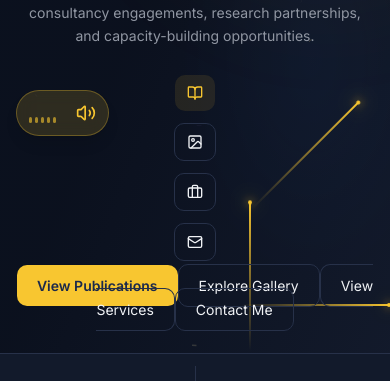
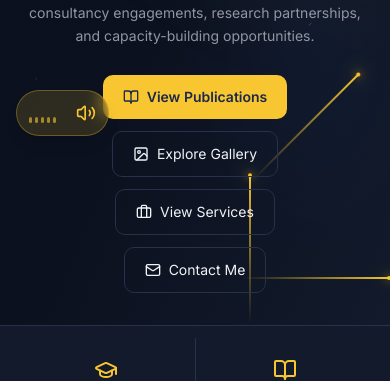
Before and after one commit to Abel-Ability/osagie, a React (Vite) app: page / in a window 390 px wide. Shown: the part 688-1069 px from the top of the page. Built offline with nearby package versions, Linux system fonts and the light colour scheme; no server answers.

Commit message:
HeroSection buttons: full text on mobile and desktop

```diff
--- a/src/components/home/HeroSection.jsx
+++ b/src/components/home/HeroSection.jsx
@@ -159,30 +159,19 @@ export default function HeroSection() {
             <p className="text-muted-foreground leading-relaxed text-sm sm:text-base">
               Welcome to my personal academic and professional website. I am passionate about advancing knowledge through teaching, research, innovation, and professional consultancy. My work spans Geophysics, Geographic Information Systems (GIS), Remote Sensing, Data Analytics, Educational Technology, Scientific Programming, and Digital Solutions Development. This platform provides access to my publications, research projects, maps, software solutions, training opportunities, and professional services. I welcome collaborations, consultancy engagements, research partnerships, and capacity-building opportunities.
             </p>
-            <div className="flex flex-col sm:flex-row items-center justify-center gap-3 pt-2 w-full">
-              <Link to="/publications" className="flex items-center justify-center gap-2 sm:hidden px-3 py-2.5 bg-gold/10 text-gold rounded-lg hover:bg-gold/20 transition-all text-xs sm:text-sm" aria-label="View Publications">
-                <BookOpen className="w-4 h-4" />
-                <span className="hidden sm-inline">View Publications</span>
+            <div className="flex flex-col items-center justify-center gap-3 pt-2 w-full">
+              <Link to="/publications" className="inline-flex items-center justify-center gap-2 px-5 py-3 sm:py-2.5 bg-gold text-navy font-semibold rounded-lg hover:bg-gold/90 transition-all text-sm">
+                <BookOpen className="w-4 h-4" /> View Publications
               </Link>
-              <Link to="/gallery" className="flex items-center justify-center gap-2 sm:hidden px-3 py-2.5 border border-border rounded-lg hover:border-gold hover:text-gold transition-all text-xs sm:text-sm" aria-label="Explore Gallery">
-                <Image className="w-4 h-4" />
-                <span className="hidden sm-inline">Explore Gallery</span>
+              <Link to="/gallery" className="inline-flex items-center justify-center gap-2 px-5 py-3 sm:py-2.5 border border-border rounded-lg hover:border-gold hover:text-gold transition-all text-sm">
+                <Image className="w-4 h-4" /> Explore Gallery
               </Link>
-              <Link to="/services" className="flex items-center justify-center gap-2 sm:hidden px-3 py-2.5 border border-border rounded-lg hover:border-gold hover:text-gold transition-all text-xs sm:text-sm" aria-label="View Services">
-                <Briefcase className="w-4 h-4" />
-                <span className="hidden sm-inline">View Services</span>
+              <Link to="/services" className="inline-flex items-center justify-center gap-2 px-5 py-3 sm:py-2.5 border border-border rounded-lg hover:border-gold hover:text-gold transition-all text-sm">
+                <Briefcase className="w-4 h-4" /> View Services
               </Link>
-              <Link to="/contact" className="flex items-center justify-center gap-2 sm:hidden px-3 py-2.5 border border-border rounded-lg hover:border-gold hover:text-gold transition-all text-xs sm:text-sm" aria-label="Contact Me">
-                <Mail className="w-4 h-4" />
-                <span className="hidden sm-inline">Contact Me</span>
+              <Link to="/contact" className="inline-flex items-center justify-center gap-2 px-5 py-3 sm:py-2.5 border border-border rounded-lg hover:border-gold hover:text-gold transition-all text-sm">
+                <Mail className="w-4 h-4" /> Contact Me
               </Link>
-              {/* Desktop versions with text */}
-              <div className="sm:block sm:flex items-center gap-2">
-                <Link to="/publications" className="px-5 py-3 sm:py-2.5 bg-gold text-navy font-semibold rounded-lg hover:bg-gold/90 transition-all text-sm">View Publications</Link>
-                <Link to="/gallery" className="px-5 py-3 sm:py-2.5 border border-border rounded-lg hover:border-gold hover:text-gold transition-all text-sm">Explore Gallery</Link>
-                <Link to="/services" className="px-5 py-3 sm:py-2.5 border border-border rounded-lg hover:border-gold hover:text-gold transition-all text-sm">View Services</Link>
-                <Link to="/contact" className="px-5 py-3 sm:py-2.5 border border-border rounded-lg hover:border-gold hover:text-gold transition-all text-sm">Contact Me</Link>
-              </div>
             </div>
           </motion.div>
         </div>
```
